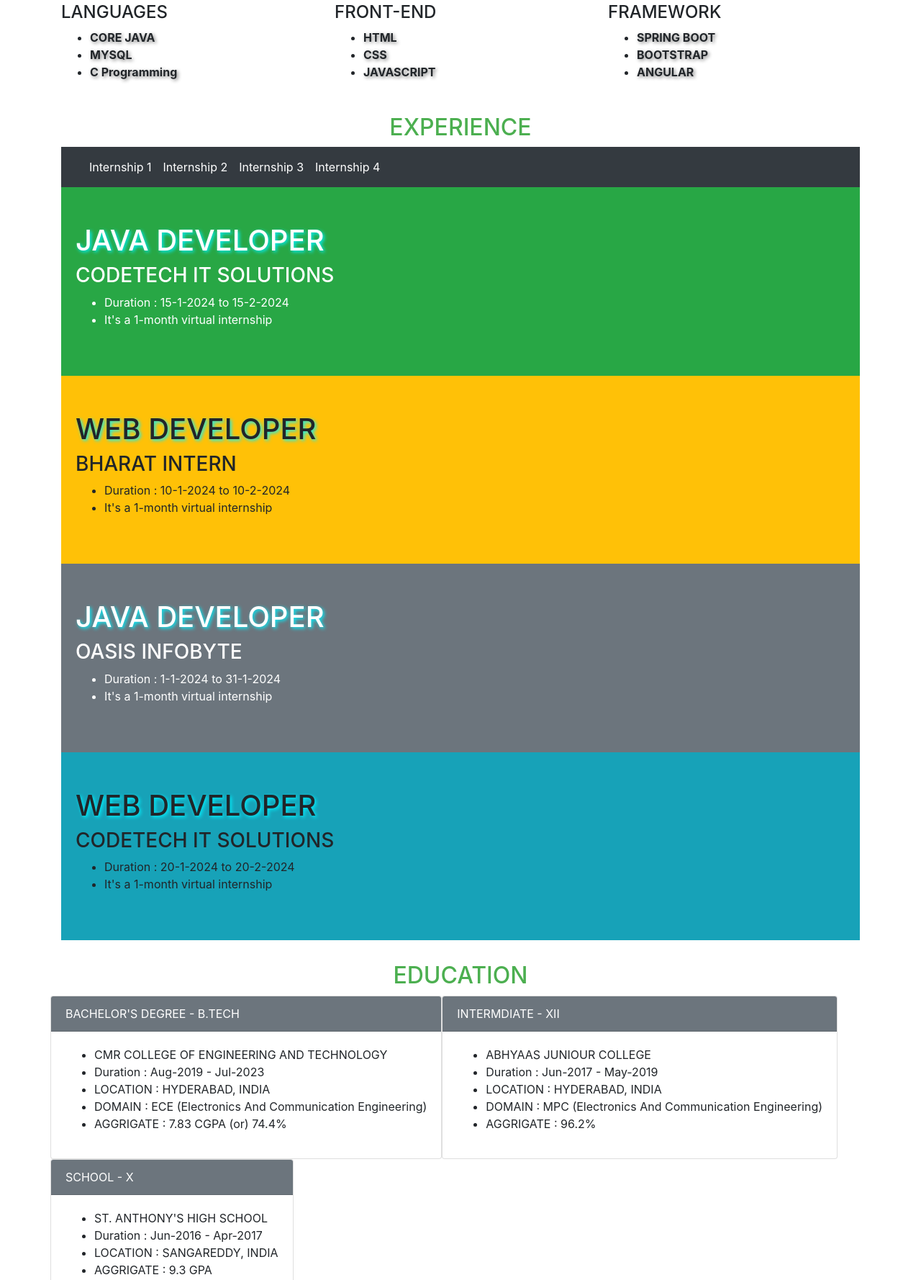
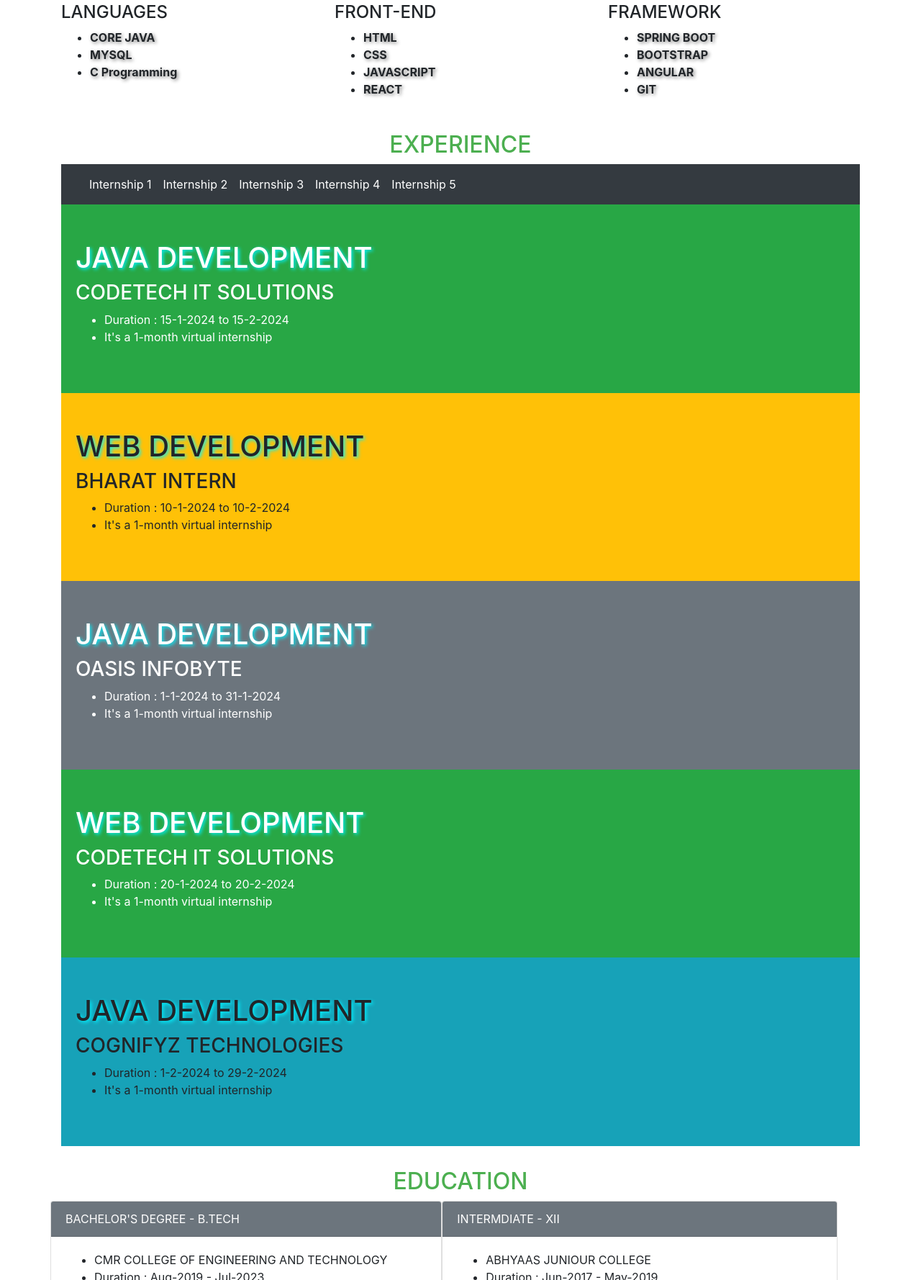
Before and after one commit to SaiNithishReddy/PROTFOLIO-SAI-NITHISH, a plain HTML site: page index.html in a window 1280 px wide. Shown: the part 1022-2800 px from the top of the page at 72% size. Drawn offline with nearby package versions, Linux system fonts and the light colour scheme.

Commit message:
index.html

```diff
--- a/index.html
+++ b/index.html
@@ -39,9 +39,6 @@
                     <li class="nav-item">
                         <a class="nav-link" href="#footer">SOCIAL-MEDIA</a>
                     </li>
-                    <!-- <li class="nav-item">
-                        <a class="nav-link" href="#contact">CONTACT</a>
-                    </li> -->
                 </ul>
             </div>
         </div>
@@ -58,9 +55,9 @@
         sainithishr@gmail.com
         Contact: +91 8885920520
         Hyderabad,Telangana</pre></strong>
-                    <div>And I'm a <span class="typing"></span></div>
-                    <div>I have internship experience on <span class="typing-1"></span></div>
-                    <a href="https://drive.google.com/file/d/14uM1r2IjJ972ljcghtEmgbcEhux-cITg/view?usp=drivesdk">
+                    <div>And I'm wanted to be an aspiring <span class="typing"></span></div>
+                    <div>I have internship experience in <span class="typing-1"></span></div>
+                    <a href="https://drive.google.com/file/d/1jMYNZMa4V3kuT12Xm5gUJ41QFdQ4nAeu/view?usp=sharing">
                         <button type="button" class="btn btn-success">DOWNLOAD CV</button>
                     </a>
                 </div>
@@ -98,6 +95,7 @@
                     <li>HTML</li>
                     <li>CSS</li>
                     <li>JAVASCRIPT</li>
+                    <li>REACT</li>
                 </ul>
             </div>
             <div class="col-4">
@@ -106,6 +104,7 @@
                     <li>SPRING BOOT</li>
                     <li>BOOTSTRAP</li>
                     <li>ANGULAR</li>
+                    <li>GIT</li>
                 </ul>
             </div>
         </div>
@@ -132,11 +131,14 @@
                             <li class="nav-item">
                                 <a class="nav-link" href="#section4">Internship 4</a>
                             </li>
+                            <li class="nav-item">
+                                <a class="nav-link" href="#section5">Internship 5</a>
+                            </li>
                         </ul>
                     </div>
                 </nav>
                 <div id="section1" class="container-fluid bg-success text-white" style="padding:50px 20px;">
-                    <h1 class="role">JAVA DEVELOPER</h1>
+                    <h1 class="role">JAVA DEVELOPMENT</h1>
                     <h3>CODETECH IT SOLUTIONS</h3>
                     <ul>
                         <li>Duration : 15-1-2024 to 15-2-2024</li>
@@ -145,7 +147,7 @@
                 </div>
 
                 <div id="section2" class="container-fluid bg-warning" style="padding:50px 20px;">
-                    <h1 class="role">WEB DEVELOPER</h1>
+                    <h1 class="role">WEB DEVELOPMENT</h1>
                     <h3>BHARAT INTERN</h3>
                     <ul>
                         <li>Duration : 10-1-2024 to 10-2-2024</li>
@@ -154,7 +156,7 @@
                 </div>
 
                 <div id="section3" class="container-fluid bg-secondary text-white" style="padding:50px 20px;">
-                    <h1 class="role">JAVA DEVELOPER</h1>
+                    <h1 class="role">JAVA DEVELOPMENT</h1>
                     <h3>OASIS INFOBYTE</h3>
                     <ul>
                         <li>Duration : 1-1-2024 to 31-1-2024</li>
@@ -162,11 +164,20 @@
                     </ul>
                 </div>
 
-                <div id="section4" class="container-fluid bg-info" style="padding:50px 20px;">
-                    <h1 class="role">WEB DEVELOPER</h1>
+                <div id="section4" class="container-fluid bg-success text-white" style="padding:50px 20px;">
+                    <h1 class="role">WEB DEVELOPMENT</h1>
                     <h3>CODETECH IT SOLUTIONS</h3>
                     <ul>
                         <li>Duration : 20-1-2024 to 20-2-2024</li>
+                        <li>It's a 1-month virtual internship</li>
+                    </ul>
+                </div>
+
+                <div id="section5" class="container-fluid bg-info" style="padding:50px 20px;">
+                    <h1 class="role">JAVA DEVELOPMENT</h1>
+                    <h3>COGNIFYZ TECHNOLOGIES</h3>
+                    <ul>
+                        <li>Duration : 1-2-2024 to 29-2-2024</li>
                         <li>It's a 1-month virtual internship</li>
                     </ul>
                 </div>
@@ -311,34 +322,6 @@
     </footer>
     <!-- FOOTER SECTION ENDS HERE -->
 
-    <!-- CONTACT START HERE -->
-    <!-- <section id="contact" class="container">
-        <h2>REACH ME OUT</h2>
-        <div class="row">
-            <div class="col-4">
-                <img class="mypic" src="PHOTOS/pic.JPG" alt="PIC">
-            </div>
-            <div class="col-8">
-                <form id="contactForm" action="sendmail.php" method="post">
-                    <div class="form-group">
-                        <label for="email">Email:</label>
-                        <input type="email" class="form-control" id="email" placeholder="Enter email" name="email">
-                    </div>
-                    <div class="form-group">
-                        <label for="sub">Subject:</label>
-                        <input type="text" class="form-control" id="sub" placeholder="Enter Subject" name="subject">
-                    </div>
-                    <div class="form-group">
-                        <label for="msg">Message:</label>
-                        <textarea class="form-control" id="msg" placeholder="Enter Message" name="message" rows="4"></textarea>
-                    </div>
-                    <button type="button" id="submitBtn" class="btn btn-primary">Submit</button>
-                </form>
-            </div>
-        </div>
-    </section> -->
-    <!-- CONTACT ENDS HERE -->
-
     <div class="container-fluid bg-success">
         <strong> Made by @Sai Nithish Reddy Lakdaram</strong>
     </div>
```
